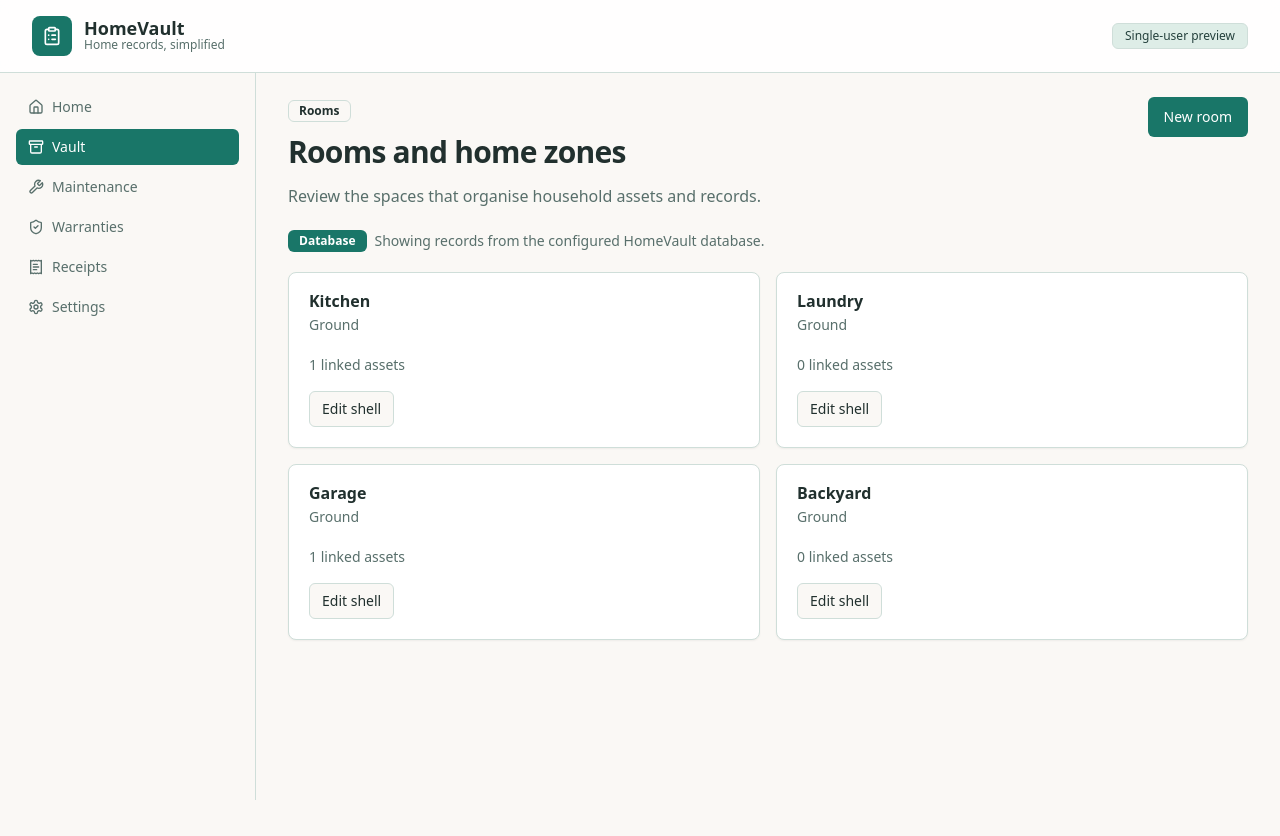
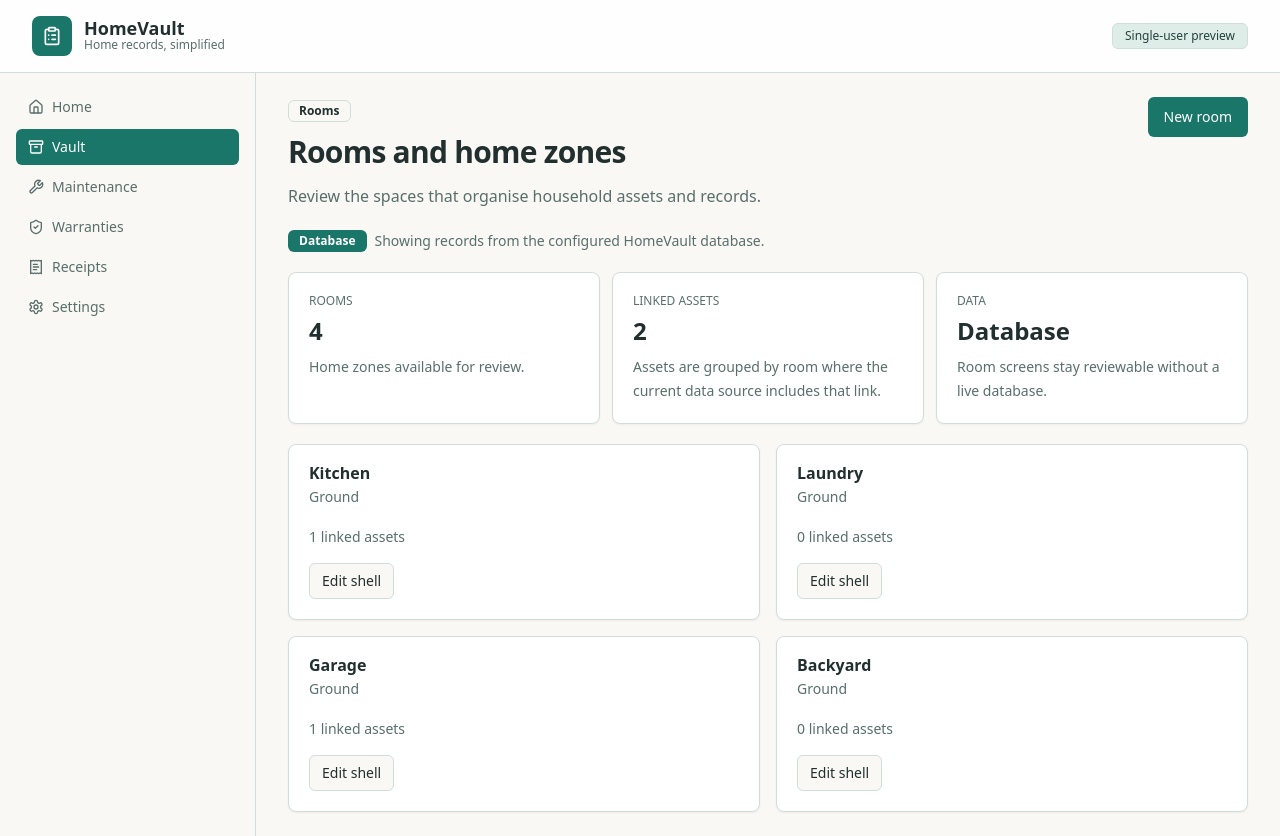
Before and after one commit to LatinMaestro/HomeVault, a Next.js app: page /vault/rooms in a window 1280 px wide. Before the commit the page ends 800 px from the top, so only its background shows below. Built offline with nearby package versions, Linux system fonts and the light colour scheme; no server answers; the database is empty.

Commit message:
Add rooms review summary

```diff
--- a/src/app/vault/rooms/page.tsx
+++ b/src/app/vault/rooms/page.tsx
@@ -5,6 +5,7 @@ import { AppShell } from "@/components/app-shell";
 import { DataSourceNote } from "@/components/data-source-note";
 import { EmptyState } from "@/components/empty-state";
 import { PageHeader } from "@/components/page-header";
+import { ReviewSummary } from "@/components/review-summary";
 import { Button } from "@/components/ui/button";
 import { Card, CardContent, CardDescription, CardHeader, CardTitle } from "@/components/ui/card";
 import { getRooms } from "@/lib/home-data";
@@ -18,6 +19,7 @@ export const dynamic = "force-dynamic";
 
 export default async function RoomsPage() {
   const rooms = await getRooms();
+  const linkedAssetCount = rooms.data.reduce((total, room) => total + room.assetCount, 0);
 
   return (
     <AppShell activeSection="Vault">
@@ -33,6 +35,25 @@ export default async function RoomsPage() {
           }
         />
         <DataSourceNote source={rooms.source} />
+        <ReviewSummary
+          items={[
+            {
+              label: "Rooms",
+              value: `${rooms.data.length}`,
+              detail: rooms.data.length === 1 ? "Home zone available for review." : "Home zones available for review.",
+            },
+            {
+              label: "Linked assets",
+              value: `${linkedAssetCount}`,
+              detail: "Assets are grouped by room where the current data source includes that link.",
+            },
+            {
+              label: "Data",
+              value: rooms.source === "database" ? "Database" : "Sample",
+              detail: "Room screens stay reviewable without a live database.",
+            },
+          ]}
+        />
 
         {rooms.data.length > 0 ? (
           <div className="grid gap-4 md:grid-cols-2">
```
